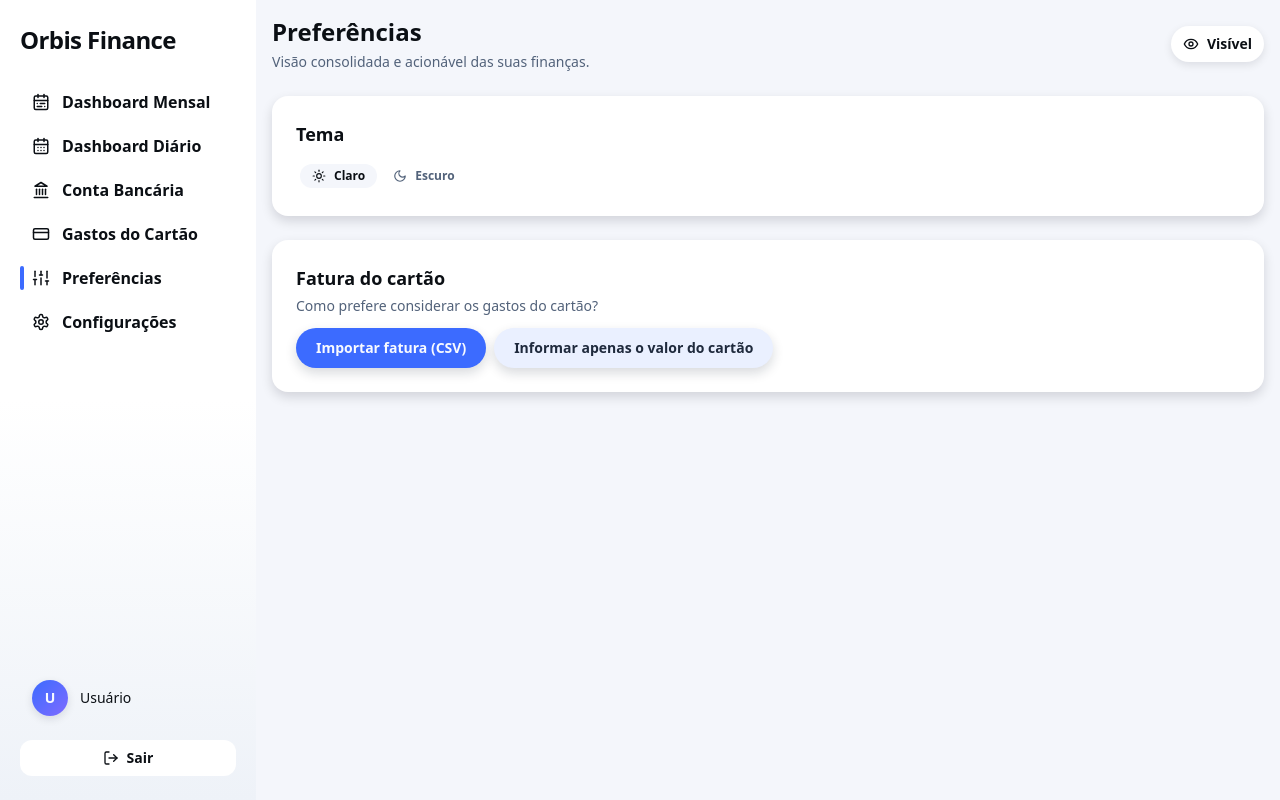
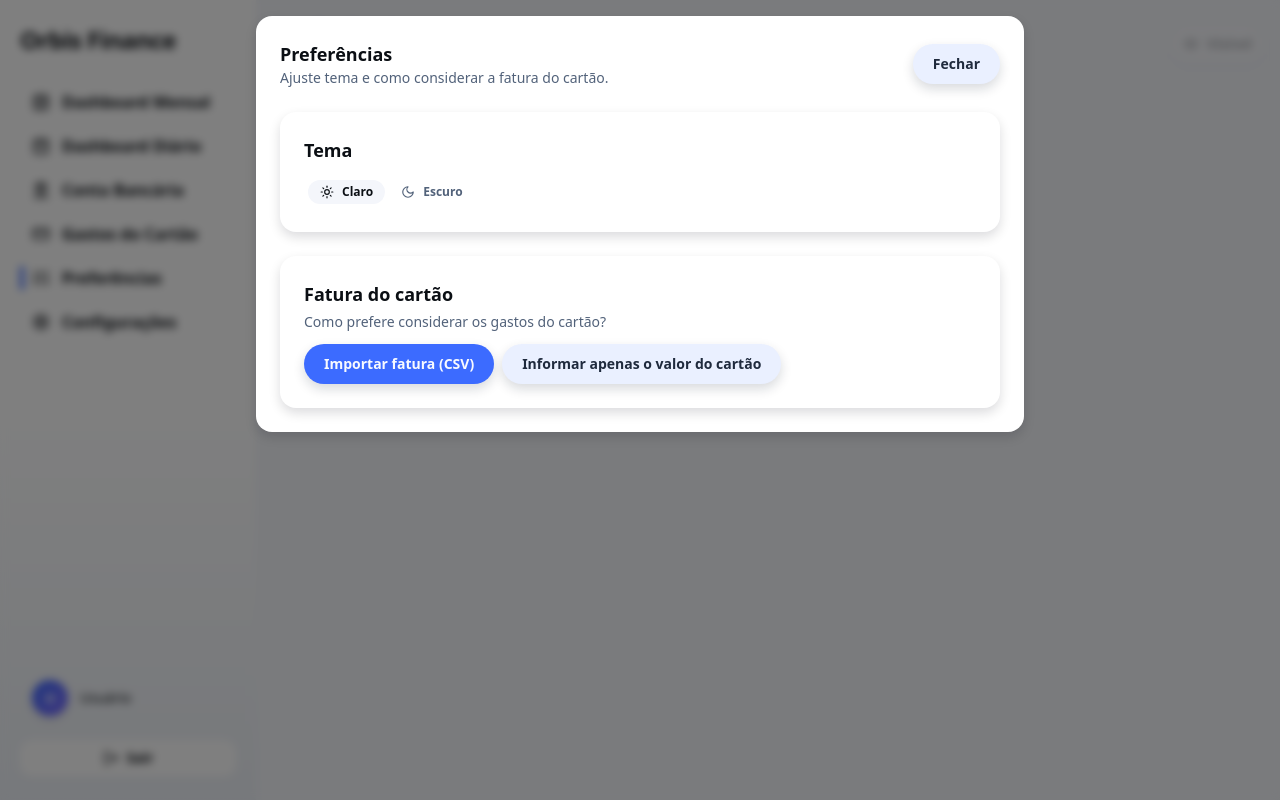
Before and after one commit to maria-eduarda-cagy/orbis-finance, a Next.js app: page /preferences in a window 1280 px wide. Built offline with nearby package versions, Linux system fonts and the light colour scheme; no server answers; the database is empty.

Commit message:
fix(preferences): modal centralizado no desktop; mobile mantém tela dedicada

```diff
--- a/app/(app)/preferences/page.tsx
+++ b/app/(app)/preferences/page.tsx
@@ -1,5 +1,6 @@
 "use client"
-import { useEffect, useMemo, useState } from "react"
+import { useEffect, useState } from "react"
+import { useRouter } from "next/navigation"
 import { AppHeader } from "../../../components/AppHeader"
 import { Card } from "../../../components/ui/card"
 import { ThemeToggle } from "../../../components/theme/ThemeToggle"
@@ -10,6 +11,7 @@ import { BANK_OPTIONS } from "../../../utils/constants"
 import { formatMonth } from "../../../utils/date"
 
 export default function PreferencesPage() {
+  const router = useRouter()
   const [mode, setMode] = useState<"import" | "total_only">("import")
   const [selectedMonth, setSelectedMonth] = useState(formatMonth(new Date()))
   const [cardName, setCardName] = useState("")
@@ -54,7 +56,8 @@ export default function PreferencesPage() {
   }
 
   return (
-    <main className="p-4 space-y-6">
+    <main className="relative min-h-screen">
+      <div className="md:hidden p-4 space-y-6">
         <AppHeader title="Preferências" />
 
         <Card>
@@ -71,9 +74,50 @@ export default function PreferencesPage() {
             <Button className={mode === "import" ? "" : "bg-secondary text-secondary-foreground hover:brightness-110"} onClick={() => saveMode("import")}>Importar fatura (CSV)</Button>
             <Button className={mode === "total_only" ? "" : "bg-secondary text-secondary-foreground hover:brightness-110"} onClick={() => saveMode("total_only")}>Informar apenas o valor do cartão</Button>
           </div>
-
           {/* No modo "valor do cartão", o formulário agora está em /cards */}
         </Card>
+      </div>
+
+      <div className="hidden md:block">
+        <div className="pointer-events-none opacity-30">
+          <div className="p-4">
+            <AppHeader title="Preferências" />
+          </div>
+        </div>
+        <div className="fixed inset-0 z-40 bg-black/50 backdrop-blur-sm" onClick={() => router.back()} />
+        <div className="fixed inset-0 z-50 flex items-start justify-center p-4 overflow-y-auto">
+          <Card className="w-full max-w-3xl max-h-[85vh] overflow-y-auto">
+            <div className="flex items-center justify-between">
+              <div>
+                <h2 className="text-lg font-semibold">Preferências</h2>
+                <p className="text-sm text-muted-foreground">Ajuste tema e como considerar a fatura do cartão.</p>
+              </div>
+              <Button className="bg-secondary text-secondary-foreground hover:brightness-110" onClick={() => router.back()}>
+                Fechar
+              </Button>
+            </div>
+
+            <div className="mt-6 space-y-6">
+              <Card>
+                <div className="text-lg font-semibold">Tema</div>
+                <div className="mt-3">
+                  <ThemeToggle />
+                </div>
+              </Card>
+
+              <Card>
+                <div className="text-lg font-semibold">Fatura do cartão</div>
+                <p className="text-sm text-muted-foreground mt-1">Como prefere considerar os gastos do cartão?</p>
+                <div className="mt-3 flex flex-wrap gap-2">
+                  <Button className={mode === "import" ? "" : "bg-secondary text-secondary-foreground hover:brightness-110"} onClick={() => saveMode("import")}>Importar fatura (CSV)</Button>
+                  <Button className={mode === "total_only" ? "" : "bg-secondary text-secondary-foreground hover:brightness-110"} onClick={() => saveMode("total_only")}>Informar apenas o valor do cartão</Button>
+                </div>
+                {/* No modo "valor do cartão", o formulário agora está em /cards */}
+              </Card>
+            </div>
+          </Card>
+        </div>
+      </div>
     </main>
   )
 }
```
Lines whose indentation alone changed are shown as unchanged.
